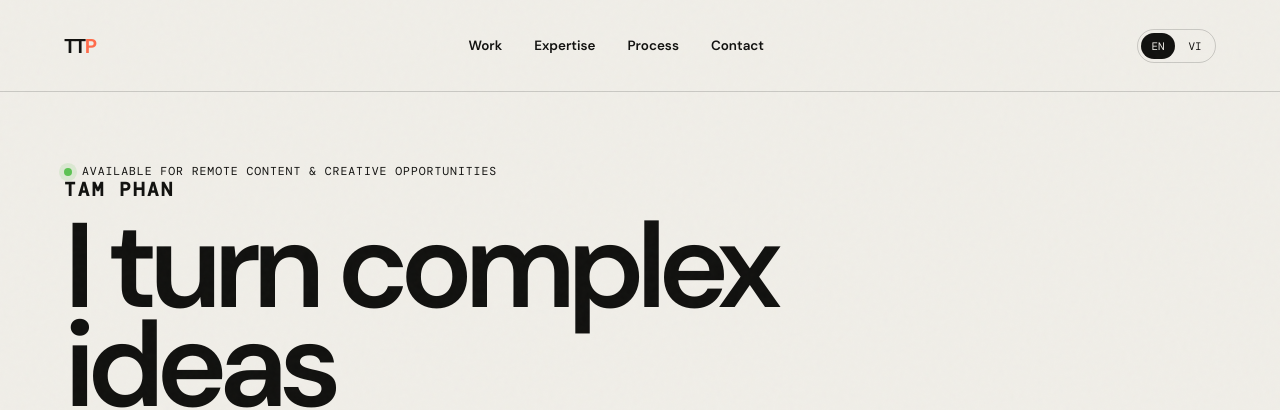
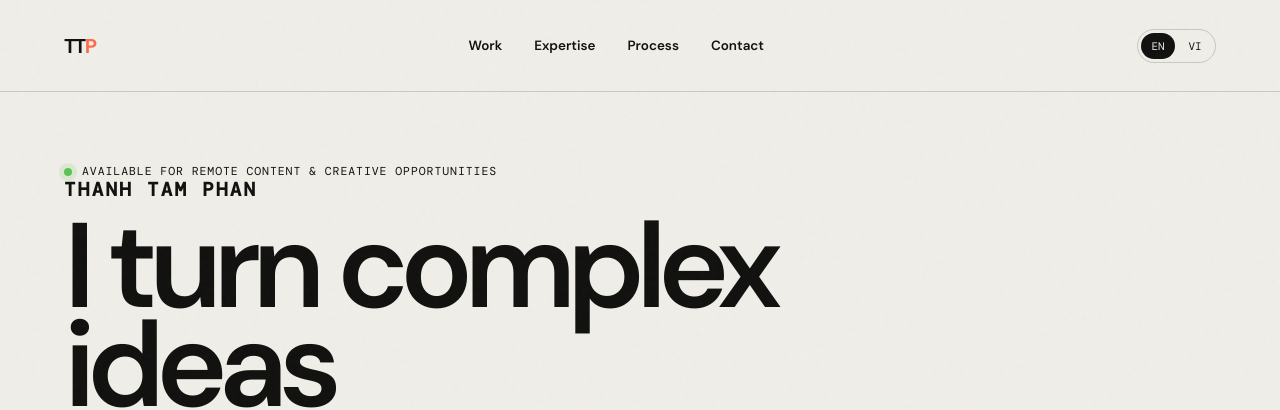
Before and after one commit to thanhtamphann/thanhtamphan-portfolio, a Jekyll site: the page built from index.html, in a window 1280 px wide and 900 px high. Shown: the top 410 px of the window. Built offline with Jekyll 4.4.1, drawn with Linux system fonts in a browser that asks for light colours; some web fonts are replaced.

Commit message:
Update _data/site.json (via Pages CMS)

```diff
--- a/_data/site.json
+++ b/_data/site.json
@@ -1,5 +1,5 @@
 {
-  "siteTitle": "Tam Phan",
+  "siteTitle": "Thanh Tam Phan",
   "siteTagline": "Content Strategist · YouTube Scriptwriter · Researcher",
   "siteDescription": "Content strategist, YouTube scriptwriter and researcher crafting high-retention stories for international audiences.",
   "defaultLanguage": "en",
```
